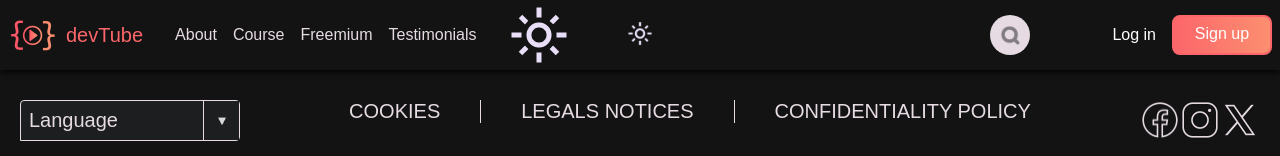
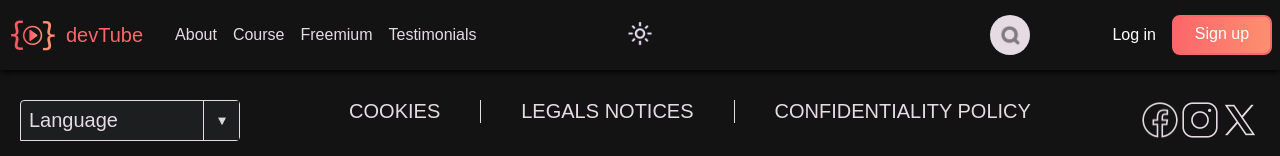
Before and after one commit to WildCodeSchool-2024-09/JS-Nantes-CSS117-P3_DevTube, a React (Vite) app in the folder client/: page / in a window 1280 px wide. Shown: the top 156 px of the page. Built offline with nearby package versions, Linux system fonts and the light colour scheme; no server answers; a web font is replaced by a local one.

Commit message:
Delete image tag in Header.tsx.

```diff
--- a/client/src/components/Header/Header.tsx
+++ b/client/src/components/Header/Header.tsx
@@ -79,8 +79,6 @@ export default function Header() {
         }}
       />
 
-      <img className="img-light-mode" src="light_mode.png" alt="" />
-
       <button
         type="button"
         onClick={() => setTheme(!theme)}
```
